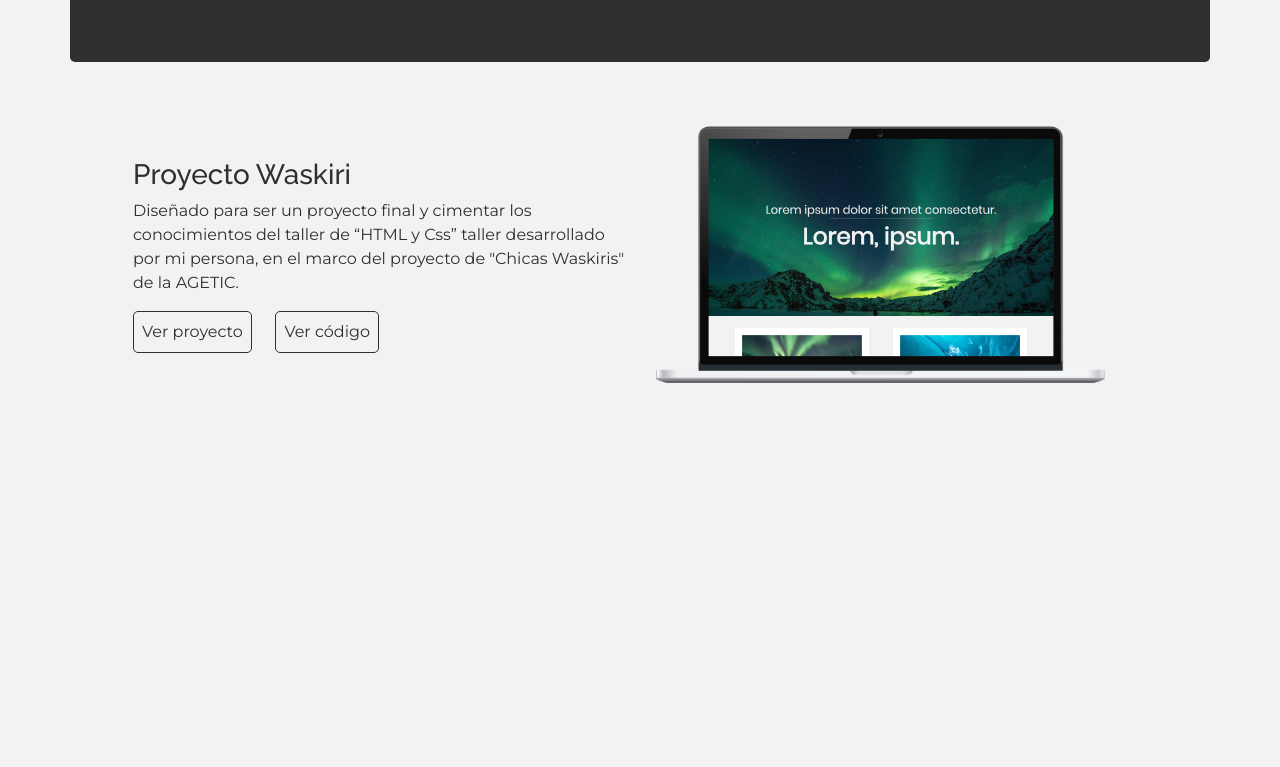
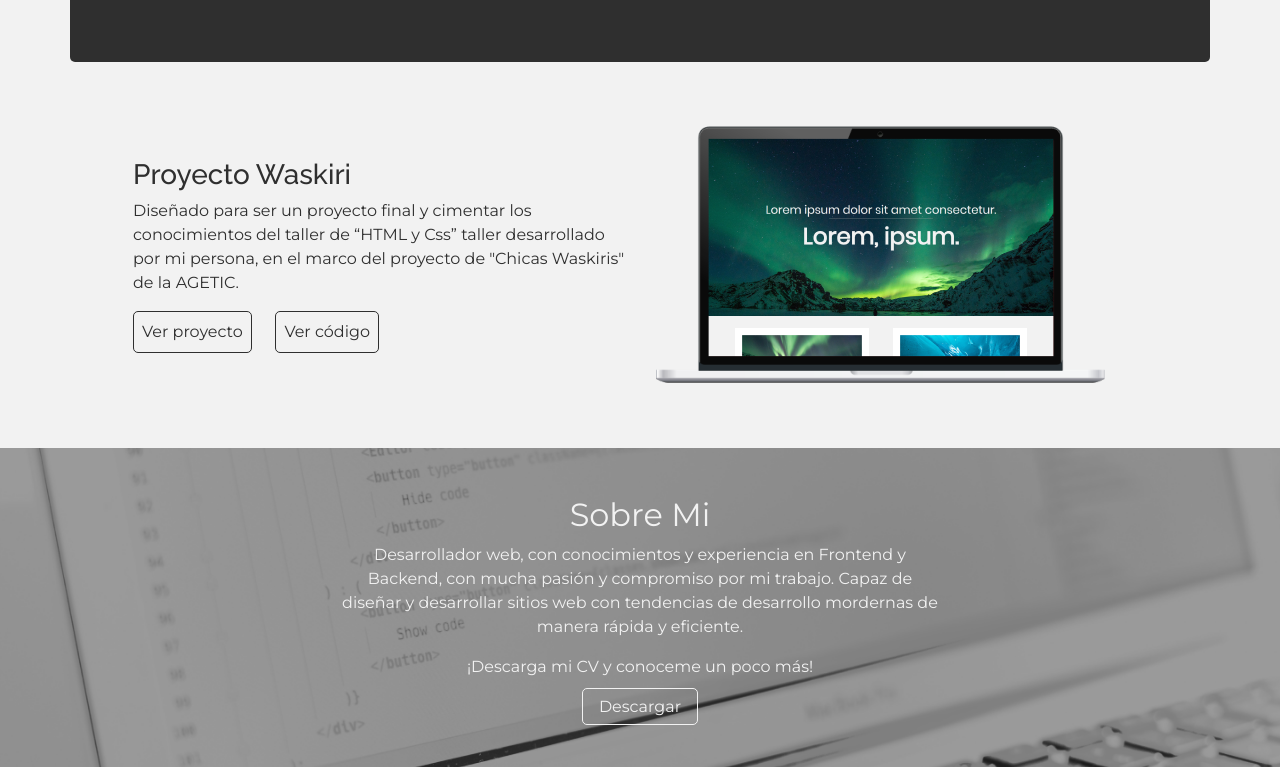
Before and after one commit to Fhranko/portafolio, an Angular app: page / in a window 1280 px wide. Shown: the part 2430-3197 px from the top of the page. Before the commit the page ends 2878 px from the top, so only its background shows below. Built offline with nearby package versions, Linux system fonts and the light colour scheme; what ngx-typed-js would draw is missing.

Commit message:
Seccion paralax sobre mi

```diff
--- a/src/app/app.module.ts
+++ b/src/app/app.module.ts
@@ -9,6 +9,7 @@ import { HomeComponent } from './components/home/home.component';
 import { HeroComponent } from './components/hero/hero.component';
 import { ItemLeftPortfolioComponent } from './components/item-left-portfolio/item-left-portfolio.component';
 import { ItemRightPortfolioComponent } from './components/item-right-portfolio/item-right-portfolio.component';
+import { ParalaxComponent } from './components/paralax/paralax.component';
 
 @NgModule({
 	declarations: [
@@ -17,7 +18,8 @@ import { ItemRightPortfolioComponent } from './components/item-right-portfolio/i
 		HomeComponent,
 		HeroComponent,
 		ItemLeftPortfolioComponent,
-		ItemRightPortfolioComponent
+		ItemRightPortfolioComponent,
+		ParalaxComponent
 	],
 	imports: [ BrowserModule, AppRoutingModule, NgxTypedJsModule ],
 	providers: [],
--- a/src/app/components/home/home.component.html
+++ b/src/app/components/home/home.component.html
@@ -10,7 +10,6 @@
     <ng-template #elseTemplate>
       <app-item-right-portfolio [proyecto]="proyecto"></app-item-right-portfolio>
     </ng-template>
-
-
   </div>
 </div>
+<app-paralax></app-paralax>
--- a/src/app/components/item-left-portfolio/item-left-portfolio.component.html
+++ b/src/app/components/item-left-portfolio/item-left-portfolio.component.html
@@ -1,4 +1,4 @@
-<div class="portfolio-item row py-3 p-md-5">
+<div class="portfolio-item row py-5 p-md-5">
   <div class="d-flex flex-column flex-md-row justify-content-md-between">
     <div class="col-md-6 text-center text-md-left d-flex flex-column justify-content-center">
       <h3 class="portfolio-title">{{proyecto.titulo}}</h3>
--- a/src/app/components/item-right-portfolio/item-right-portfolio.component.html
+++ b/src/app/components/item-right-portfolio/item-right-portfolio.component.html
@@ -1,4 +1,4 @@
-<div class="portfolio-item row py-3 p-md-5">
+<div class="portfolio-item row py-5 p-md-5">
   <div class="d-flex flex-column flex-md-row justify-content-md-between">
     <div class="col-md-6 p-3 d-flex align-items-center">
       <img class="img-fluid" src={{proyecto.img}} alt="">
--- /dev/null
+++ b/src/app/components/paralax/paralax.component.css
@@ -0,0 +1,26 @@
+.about-section {
+	background-image: url('/assets/img/paralax.png');
+	background-position: center;
+	background-repeat: no-repeat;
+	background-size: cover;
+	color: #f2f2f2;
+}
+
+@media (min-width: 991.98px) {
+	.about-text {
+		width: 50%;
+	}
+}
+
+.about-button {
+	border: 1px solid #f2f2f2;
+	border-radius: 5px;
+	padding: 0.5rem 1rem;
+	text-decoration: none;
+}
+
+.about-button:hover {
+	color: #f2f2f2;
+	border: 1px solid #2f2f2f;
+	background-color: #2f2f2f;
+}
--- /dev/null
+++ b/src/app/components/paralax/paralax.component.html
@@ -0,0 +1,14 @@
+<div class="container-fluid about-section p-5">
+  <div class="row d-flex flex-md-column justify-content-center align-content-md-center">
+    <div class="text-center about-text">
+      <h2>Sobre Mi</h2>
+      <p>
+        Desarrollador web, con conocimientos y experiencia en Frontend y Backend, con mucha pasión y compromiso por mi
+        trabajo. Capaz de diseñar y desarrollar sitios web con tendencias de desarrollo mordernas de manera rápida y
+        eficiente.
+      </p>
+      <p>¡Descarga mi CV y conoceme un poco más!</p>
+      <a class="about-button" href="#" target="_blank" rel="noopener noreferrer">Descargar</a>
+    </div>
+  </div>
+</div>
--- /dev/null
+++ b/src/app/components/paralax/paralax.component.ts
@@ -0,0 +1,15 @@
+import { Component, OnInit } from '@angular/core';
+
+@Component({
+  selector: 'app-paralax',
+  templateUrl: './paralax.component.html',
+  styleUrls: ['./paralax.component.css']
+})
+export class ParalaxComponent implements OnInit {
+
+  constructor() { }
+
+  ngOnInit(): void {
+  }
+
+}
```
Also changed, not shown: src/assets/img/paralax.png (renamed from src/assets/img/efecto.png), 1 other file (tests, documents, lock files or other folders).
